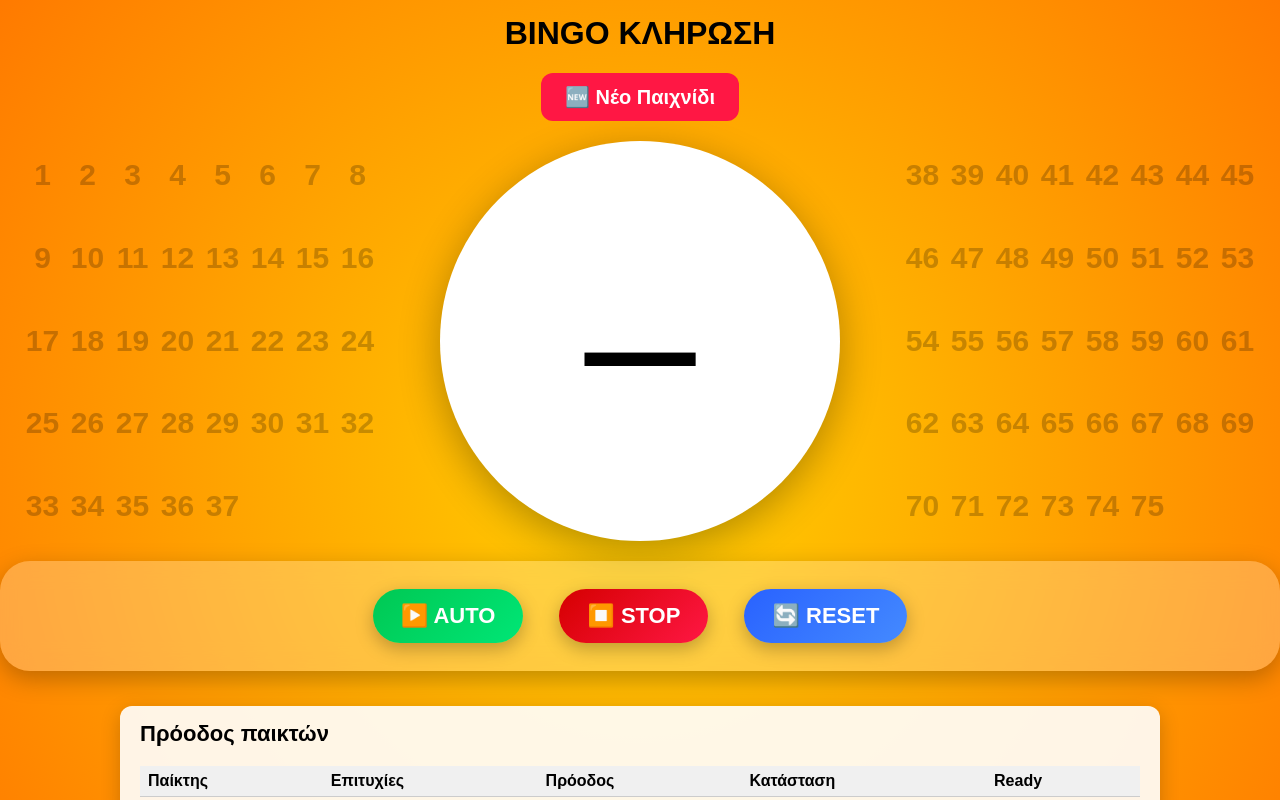
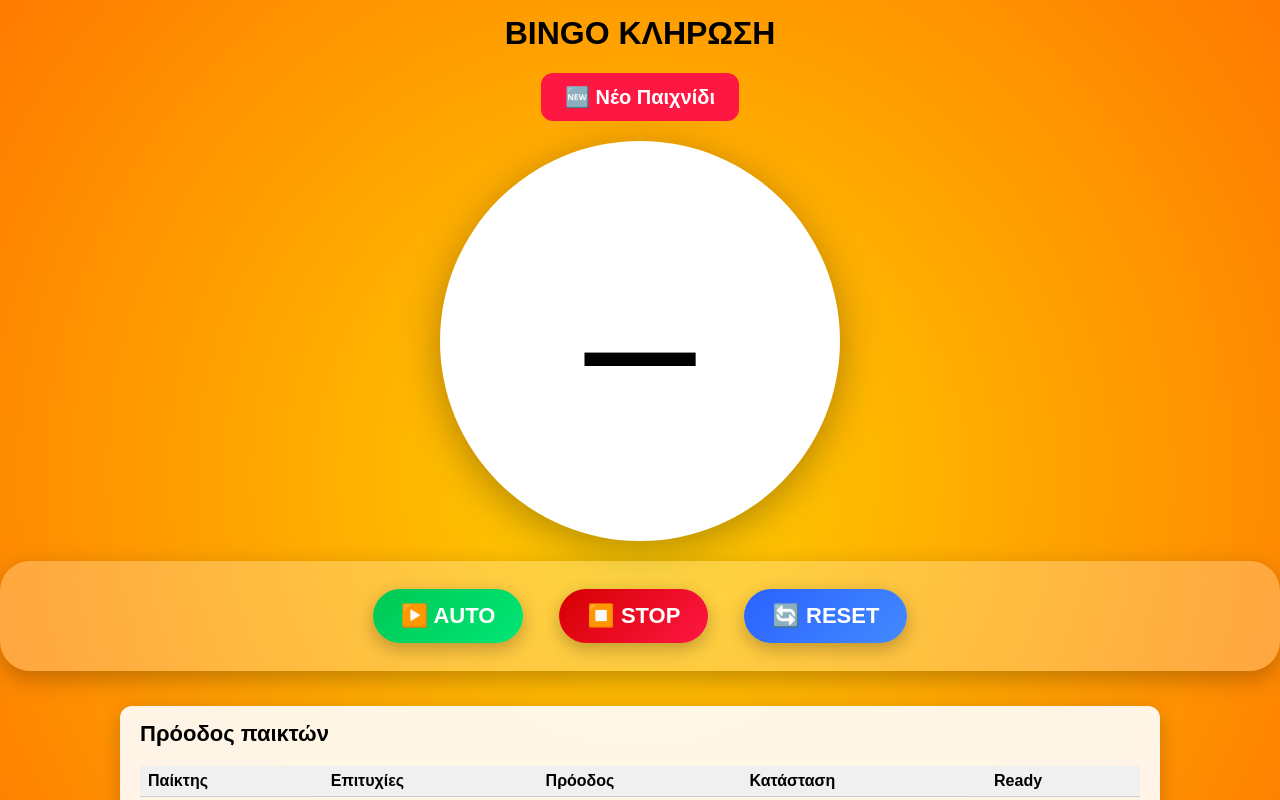
Before and after one commit to knitman/bingoTV, a website: page public/index.html in a window 1280 px wide. Shown: the top 800 px of the page. Drawn offline with Linux system fonts and the light colour scheme.

Commit message:
Update index.html

```diff
--- a/public/index.html
+++ b/public/index.html
@@ -4,34 +4,7 @@
 <meta charset="UTF-8">
 <title>BINGO TV</title>
 <meta name="viewport" content="width=device-width, initial-scale=1.0">
-<script src="https://cdn.jsdelivr.net/npm/qrcode/build/qrcode.min.js">
-/* ===== ADD: SIDE NUMBERS SAFE INIT ===== */
-document.addEventListener("DOMContentLoaded", () => {
-  const bingoLeft = document.getElementById("bingoLeft");
-  const bingoRight = document.getElementById("bingoRight");
-  if (!bingoLeft || !bingoRight) return;
-
-  for (let i = 1; i <= 37; i++) {
-    const s = document.createElement("span");
-    s.textContent = i;
-    s.dataset.num = i;
-    bingoLeft.appendChild(s);
-  }
-  for (let i = 38; i <= 75; i++) {
-    const s = document.createElement("span");
-    s.textContent = i;
-    s.dataset.num = i;
-    bingoRight.appendChild(s);
-  }
-
-  window.markSideNumber = function(n){
-    const el = document.querySelector(`.bingoSide span[data-num="${n}"]`);
-    if (el) el.classList.add("drawn");
-  };
-});
-/* ===== END ADD ===== */
-
-</script>
+<script src="https://cdn.jsdelivr.net/npm/qrcode/build/qrcode.min.js"></script>
 
 <style>
 body{
@@ -451,32 +424,6 @@ audio { display:none; }
     padding:10px 20px;
   }
 }
-
-/* ===== ADD: SIDE NUMBERS (8 COLUMNS) ===== */
-.bingoSide{
-  position:fixed;
-  top:50%;
-  transform:translateY(-60%);
-  height:400px;
-  width:360px;
-  display:grid;
-  grid-template-columns:repeat(8,1fr);
-  row-gap:14px;
-  opacity:0.22;
-  pointer-events:none;
-  font-weight:bold;
-}
-.bingoSide.left{ left:20px; }
-.bingoSide.right{ right:20px; }
-.bingoSide span{
-  text-align:center;
-  font-size:30px;
-  line-height:1;
-  transition:opacity 0.25s ease;
-}
-.bingoSide span.drawn{ opacity:1; }
-/* ===== END ADD ===== */
-
 </style>
 </head>
 
@@ -738,8 +685,6 @@ function show(n, arr){
 
   const d = document.getElementById("drawn");
   d.innerHTML = "";
-  if (window.markSideNumber) window.markSideNumber(n);
-
   arr.forEach(x=>{
     const b=document.createElement("div");
     b.className="ball";
@@ -950,40 +895,7 @@ function stopCountdown(forceHide){
   }
   updateControls();
 }
-
-/* ===== ADD: SIDE NUMBERS SAFE INIT ===== */
-document.addEventListener("DOMContentLoaded", () => {
-  const bingoLeft = document.getElementById("bingoLeft");
-  const bingoRight = document.getElementById("bingoRight");
-  if (!bingoLeft || !bingoRight) return;
-
-  for (let i = 1; i <= 37; i++) {
-    const s = document.createElement("span");
-    s.textContent = i;
-    s.dataset.num = i;
-    bingoLeft.appendChild(s);
-  }
-  for (let i = 38; i <= 75; i++) {
-    const s = document.createElement("span");
-    s.textContent = i;
-    s.dataset.num = i;
-    bingoRight.appendChild(s);
-  }
-
-  window.markSideNumber = function(n){
-    const el = document.querySelector(`.bingoSide span[data-num="${n}"]`);
-    if (el) el.classList.add("drawn");
-  };
-});
-/* ===== END ADD ===== */
-
 </script>
-
-
-<!-- ===== ADD: SIDE NUMBERS ===== -->
-<div class="bingoSide left" id="bingoLeft"></div>
-<div class="bingoSide right" id="bingoRight"></div>
-<!-- ===== END ADD ===== -->
 
 </body>
 
```
